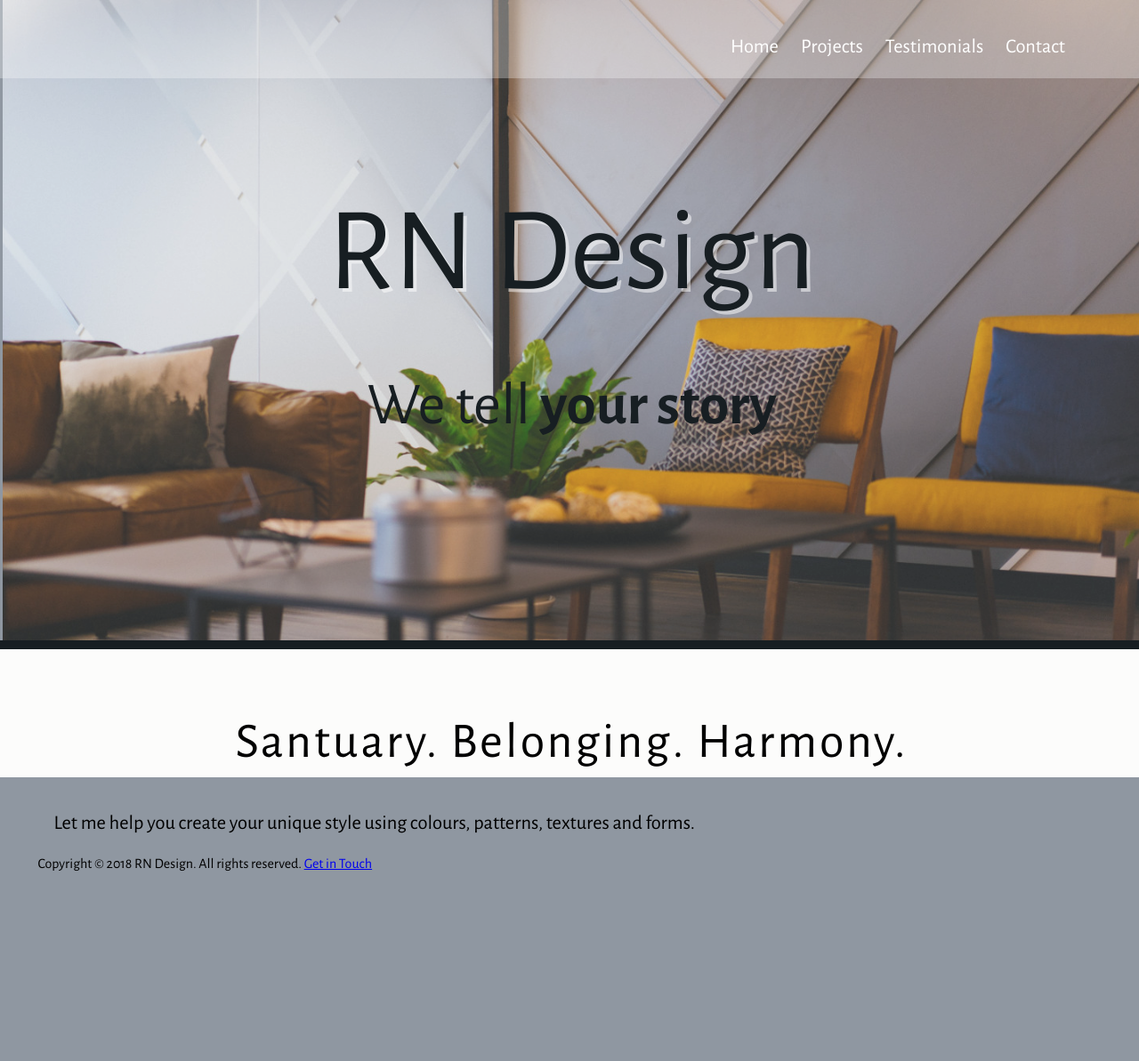
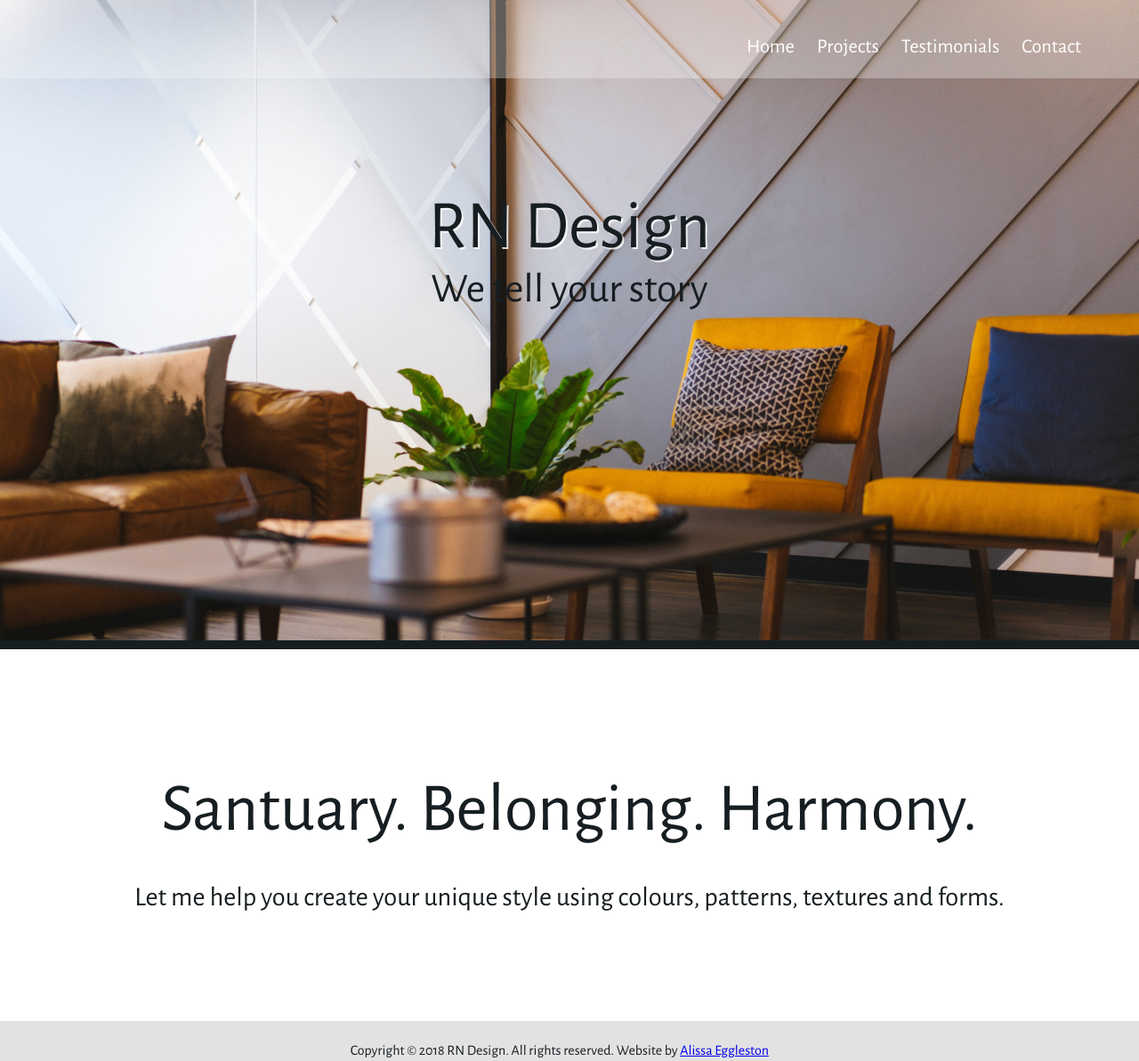
Before and after one commit to alissit/design-wb, a website: page app/index.html in a window 1280 px wide. Shown: the whole page at 89% size. Before the commit the page ends 1068 px from the top, so only its background shows below. Drawn offline with nearby package versions, Linux system fonts and the light colour scheme.

Commit message:
completed footer

```diff
--- a/app/assets/styles/base/_global.css
+++ b/app/assets/styles/base/_global.css
@@ -1,17 +1,13 @@
-* {
-	box-sizing: border-box;
-}
 
 body {
 
 	font-family: 'Alegreya Sans', sans-serif;
-	background-color: #8F97A1;
-	margin-right: -5px;
+	background-color: white;
+	margin: 0 auto;
 }
 
 img {
 	max-width: 100%;
 	height: auto;
-	margin-right: auto;
-	margin-left: auto;
+
 }
--- /dev/null
+++ b/app/assets/styles/modules/_headline.css
@@ -0,0 +1,52 @@
+.headline {
+
+	font-weight: 300;
+	font-size: 2.45rem;
+	color: $textColor;
+
+	@mixin atMedium{
+
+		font-weight: 400;
+		font-size: 4.8rem;
+	}
+
+	&--centered {
+		text-align: center;
+	}
+
+	&--small {
+		font-size: 1.25rem;
+
+		@mixin atMedium {
+			font-weight: 300;
+			font-size: 1.9rem;
+		}
+	}
+
+	strong {
+		font-weight: 400;
+	}
+
+	&--narrow {
+		max-width: 350px;
+		margin-left: auto;
+		margin-right: auto;
+
+		@mixin atMedium {
+			max-width: 1200px;
+			text-align: center;
+
+		}
+	}
+
+	&--b-margin-small {
+
+		margin-bottom: .5em;
+	}
+
+	&--b-margin-large {
+
+		margin-bottom: 1.6em;
+	}
+
+}
--- /dev/null
+++ b/app/assets/styles/modules/_large-hero.css
@@ -0,0 +1,55 @@
+.large-hero {
+
+	position: relative;
+	border-bottom: 10px solid $textColor;
+
+	&__image {
+		display: block;
+	}
+
+	&__text-content {
+		padding-top: 60px;
+		position: absolute;
+		top: 30%;
+		transform: translateY(-50%);
+		left: 0;
+		width: 100%;
+		text-align: center;
+
+		@mixin atMedium {
+			top: 35%;
+		}
+
+		@mixin atLarge {
+			top: 35%;
+		}
+
+	}
+
+	&__title {
+		font-weight: 300;
+		color: $textColor;
+		font-size: 3.2rem;
+		margin: 0;
+		text-shadow: 2px 2px 0 rgba(255, 255, 255, .8);
+
+		@mixin atSmall{
+			font-size: 4.8rem;
+		}
+
+
+	}
+
+	&__subtitle {
+		font-weight: 300;
+		color: $textColor;
+		font-size: 2.2rem;
+		margin: 0;
+
+		@mixin atMedium {
+			font-size: 2.9rem;
+		}
+
+	}
+
+}
--- a/app/assets/styles/modules/_secondary.css
+++ b/app/assets/styles/modules/_secondary.css
@@ -1,7 +1,11 @@
 .secondary {
 
 	background-color: rgb(252, 252, 251);
-	height: 100px;
+	height: 150px;
+
+	@mixin atSmall{
+		height: 200px;
+	}
 
 
 	&__description {
--- /dev/null
+++ b/app/assets/styles/modules/_site-footer.css
@@ -0,0 +1,20 @@
+.site-footer {
+
+	background-color: $backgroundColor;
+	color: $textColor;
+	padding: .5rem 0;
+	text-align: center;
+
+	&__text {
+		display: block;
+		margin-bottom: 1rem;
+		font-weight: 300;
+
+		@mixin atMedium {
+			display: inline;
+			margin-bottom: 0;
+			margin-right: 1.4rem;
+		}
+	}
+
+}
--- a/app/assets/styles/modules/_slider-head.css
+++ /dev/null
@@ -1,93 +0,0 @@
-.slider-head {
-		border-bottom: 10px solid $textColor;
-		position: relative;
-
-	&__image {
-
-		opacity: .75;
-		display: block;
-
-	}
-
-	&__text-content {
-		position: absolute;
-		left: 0;
-		width: 100%;
-		text-align: center;
-
-
-		@mixin atSmall {
-			top: 30px;
-		}
-
-		@mixin atMedium {
-			top: 60px;
-			padding-top: 60px;
-		}
-
-		@mixin atLarge {
-			top: 60px;
-			padding-top: 60px;
-		}
-
-
-
-	}
-
-
-	&__title {
-
-		font-weight: 400;
-		font-size: 3.2rem;
-		color: $textColor;
-		text-shadow: 2px 2px 0 rgba(0, 0, 0, .5);
-
-		@mixin atSmall {
-
-			font-size: 4.6rem;
-			text-shadow: 2px 2px 0 rgba(255, 255, 255, .5);
-		}
-
-		@mixin atMedium {
-			font-size: 6.7rem;
-			text-shadow: 2px 2px 0 rgba(255, 255, 255, .5);
-		}
-
-		@mixin atLarge {
-			margin-bottom: 0px;
-			font-size: 8.3rem;
-			text-shadow: 4px 4px 0 rgba(255, 255, 255, .5);
-		}
-
-		@mixin atXLarge {
-			margin-bottom: 0px;
-			font-size: 14.5rem;
-			text-shadow: 5.5px 5.5px 0 rgba(255, 255, 255, .5);
-		}
-
-	}
-
-	&__subtitle {
-		font-weight: 400;
-		font-size: 1.6rem;
-		color: $textColor;
-		max-width: 30rem;
-		margin-left: auto;
-		margin-right: auto;
-
-		@mixin atMedium {
-			font-size: 4.2rem;
-		}
-
-		@mixin atXLarge {
-			font-size: 8.2rem;
-			max-width: 60rem;
-		}
-	}
-
-		&__slider {
-		margin-right: auto;
-	    margin-left: auto;
-		}
-
-}
--- a/app/assets/styles/styles.css
+++ b/app/assets/styles/styles.css
@@ -2,9 +2,11 @@
 @import "base/_variables";
 @import "base/_mixins";
 @import "base/_global";
-@import "modules/_slider-head";
 @import "modules/_secondary";
 @import "modules/_wrapper";
 @import "modules/_page-section";
 @import "modules/_site-Header";
 @import "modules/_primary-nav";
+@import "modules/_site-footer";
+@import "modules/_large-hero";
+@import "modules/_headline";
--- a/app/index.html
+++ b/app/index.html
@@ -19,6 +19,8 @@
 <body>
   <header class="site-header">
   	<div class="wrapper">
+
+  		<div class="site-header__menu-icon"></div>
   		<div class="site-header__menu-content">
   			<div class="site-header__logo__graphic">
   			RN Design Ltd
@@ -35,41 +37,46 @@
   	</div>
   </header>
 
-	<div class ="slider-head">
-		<div class="slider-head__slider">
+	<div class ="large-hero">
 			    <picture>
-				      <source srcset="assets/images/yellow-chairs-2560.jpg 2560w" media="(min-width: 1380px)">
+				      <source srcset="assets/images/yellow-chairs-2560.jpg 2560w" media="(min-width: 1200px)">
 
-				      <source srcset="assets/images/yellow-chairs-1440.jpg 1440w" media="(min-width: 790px)">
+				      <source srcset="assets/images/yellow-chairs-1440.jpg 1440w" media="(min-width: 760px)">
 
 				      <source srcset="assets/images/yellow-chairs-800.jpg 800w" media="(min-width: 390px)">
 
-				      <img srcset="assets/images/yellow-chairs-mobile.jpg 650w" alt="Yellow chairs, Dan Gold Photography" class="slider-head__image">
+				      <img srcset="assets/images/yellow-chairs-mobile.jpg 650w" alt="Yellow chairs, Dan Gold Photography" class="large-hero__image">
 				</picture>
 
-		  <div class="slider-head__text-content">
+		  <div class="large-hero__text-content">
 		  	<div class="wrapper">
-			    <h1 class="slider-head__title">RN Design</h1>
-			    <h2 class="slider-head__subtitle">We tell <strong>your story</strong></h2>
+			    <h1 class="large-hero__title">RN Design</h1>
+			    <h2 class="large-hero__subtitle">We tell <strong>your story</strong></h2>
 			</div>
 		  </div>
-		 </div>
 	</div>
 
-<div class="secondary page-section">
+
+
+
+
+<div id="secondary-section" class="page-section">
 	<div class="wrapper">
-		<h2 class="secondary__description">Santuary. Belonging. Harmony.</h2>
-		<p class="secondary__paragraph">Let me help you create your unique style using <strong>colours, patterns, textures and forms.</strong></p>
+		<h2 class="headline headline--centered headline--b-margin-small">Santuary. Belonging. Harmony.</h2>
+		<p class="headline headline-- centered headline--small headline--narrow headline--b-margin-large">Let me help you create your unique style using <strong>colours, patterns, textures and forms.</strong></p>
 	</div>
 </div>
 
 
 
 
-  <footer class="wrapper page-section">
-    <p>Copyright &copy; 2018 RN Design. All rights reserved. <a href="#">Get in Touch</a></p>
+  <footer class="site-footer">
+  	<div class="wrapper">
+  		<p><span class="site-footer__text">Copyright &copy; 2018 RN Design.    All rights reserved.     Website by <a href="#">Alissa Eggleston<a><span></p>
+  	</div>
+
   </footer>
 
-  <script type="text/javascript" src="assets/scripts/slider.js"></script>
+  <script type="text/javascript" src="assets/scripts/App.js"></script>
 </body>
 </html>
--- a/app/temp/styles/styles.css
+++ b/app/temp/styles/styles.css
@@ -341,161 +341,31 @@ template {
   display: none;
 }
 
-* {
-	box-sizing: border-box;
-}
-
 body {
 
 	font-family: 'Alegreya Sans', sans-serif;
-	background-color: #8F97A1;
-	margin-right: -5px;
+	background-color: white;
+	margin: 0 auto;
 }
 
 img {
 	max-width: 100%;
 	height: auto;
-	margin-right: auto;
-	margin-left: auto;
-}
-
-.slider-head {
-		border-bottom: 10px solid #171E22;
-		position: relative;
 
 }
-
-.slider-head__image {
-
-		opacity: .75;
-		display: block;
-
-	}
-
-.slider-head__text-content {
-		position: absolute;
-		left: 0;
-		width: 100%;
-		text-align: center;
-
-
-
-	}
-
-@media (min-width: 530px){
-
-.slider-head__text-content {
-			top: 30px
-
-
-
-	}
-	}
-
-@media (min-width: 800px){
-
-.slider-head__text-content {
-			top: 60px;
-			padding-top: 60px
-
-
-
-	}
-	}
-
-@media (min-width: 1200px){
-
-.slider-head__text-content {
-			top: 60px;
-			padding-top: 60px
-
-
-
-	}
-	}
-
-.slider-head__title {
-
-		font-weight: 400;
-		font-size: 3.2rem;
-		color: #171E22;
-		text-shadow: 2px 2px 0 rgba(0, 0, 0, .5);
-
-	}
-
-@media (min-width: 530px){
-
-.slider-head__title {
-
-			font-size: 4.6rem;
-			text-shadow: 2px 2px 0 rgba(255, 255, 255, .5)
-
-	}
-	}
-
-@media (min-width: 800px){
-
-.slider-head__title {
-			font-size: 6.7rem;
-			text-shadow: 2px 2px 0 rgba(255, 255, 255, .5)
-
-	}
-	}
-
-@media (min-width: 1200px){
-
-.slider-head__title {
-			margin-bottom: 0px;
-			font-size: 8.3rem;
-			text-shadow: 4px 4px 0 rgba(255, 255, 255, .5)
-
-	}
-	}
-
-@media (min-width: 1980px){
-
-.slider-head__title {
-			margin-bottom: 0px;
-			font-size: 14.5rem;
-			text-shadow: 5.5px 5.5px 0 rgba(255, 255, 255, .5)
-
-	}
-	}
-
-.slider-head__subtitle {
-		font-weight: 400;
-		font-size: 1.6rem;
-		color: #171E22;
-		max-width: 30rem;
-		margin-left: auto;
-		margin-right: auto;
-	}
-
-@media (min-width: 800px){
-
-.slider-head__subtitle {
-			font-size: 4.2rem
-	}
-	}
-
-@media (min-width: 1980px){
-
-.slider-head__subtitle {
-			font-size: 8.2rem;
-			max-width: 60rem
-	}
-	}
-
-.slider-head__slider {
-		margin-right: auto;
-	    margin-left: auto;
-		}
 
 .secondary {
 
 	background-color: rgb(252, 252, 251);
-	height: 100px;
+	height: 150px;
 }
+
+@media (min-width: 530px){
+
+.secondary {
+		height: 200px
+}
+	}
 
 .secondary__description {
 			font-weight: 300;
@@ -568,6 +438,22 @@ img {
 	}
 	}
 
+.site-header__menu-icon {
+		width: 20px;
+		height: 20px;
+		background-color: white;
+		position: absolute;
+		top: 10px;
+		right: 10px;
+	}
+
+@media (min-width: 800px){
+
+.site-header__menu-icon {
+			display: none
+	}
+	}
+
 .site-header__menu-content {
 		display: none;
 	}
@@ -610,3 +496,163 @@ img {
 		display: block;
 		padding: 12px 0;
 	}
+
+.site-footer {
+
+	background-color: #E3E2E2;
+	color: #171E22;
+	padding: .5rem 0;
+	text-align: center;
+
+}
+
+.site-footer__text {
+		display: block;
+		margin-bottom: 1rem;
+		font-weight: 300;
+	}
+
+@media (min-width: 800px){
+
+.site-footer__text {
+			display: inline;
+			margin-bottom: 0;
+			margin-right: 1.4rem
+	}
+	}
+
+.large-hero {
+
+	position: relative;
+	border-bottom: 10px solid #171E22;
+
+}
+
+.large-hero__image {
+		display: block;
+	}
+
+.large-hero__text-content {
+		padding-top: 60px;
+		position: absolute;
+		top: 30%;
+		-webkit-transform: translateY(-50%);
+		        transform: translateY(-50%);
+		left: 0;
+		width: 100%;
+		text-align: center;
+
+	}
+
+@media (min-width: 800px){
+
+.large-hero__text-content {
+			top: 35%
+
+	}
+	}
+
+@media (min-width: 1200px){
+
+.large-hero__text-content {
+			top: 35%
+
+	}
+	}
+
+.large-hero__title {
+		font-weight: 300;
+		color: #171E22;
+		font-size: 3.2rem;
+		margin: 0;
+		text-shadow: 2px 2px 0 rgba(255, 255, 255, .8);
+
+
+	}
+
+@media (min-width: 530px){
+
+.large-hero__title {
+			font-size: 4.8rem
+
+
+	}
+	}
+
+.large-hero__subtitle {
+		font-weight: 300;
+		color: #171E22;
+		font-size: 2.2rem;
+		margin: 0;
+
+	}
+
+@media (min-width: 800px){
+
+.large-hero__subtitle {
+			font-size: 2.9rem
+
+	}
+	}
+
+.headline {
+
+	font-weight: 300;
+	font-size: 2.45rem;
+	color: #171E22;
+
+}
+
+@media (min-width: 800px){
+
+.headline {
+
+		font-weight: 400;
+		font-size: 4.8rem
+
+}
+	}
+
+.headline--centered {
+		text-align: center;
+	}
+
+.headline--small {
+		font-size: 1.25rem;
+	}
+
+@media (min-width: 800px){
+
+.headline--small {
+			font-weight: 300;
+			font-size: 1.9rem
+	}
+	}
+
+.headline strong {
+		font-weight: 400;
+	}
+
+.headline--narrow {
+		max-width: 350px;
+		margin-left: auto;
+		margin-right: auto;
+	}
+
+@media (min-width: 800px){
+
+.headline--narrow {
+			max-width: 1200px;
+			text-align: center
+	}
+	}
+
+.headline--b-margin-small {
+
+		margin-bottom: .5em;
+	}
+
+.headline--b-margin-large {
+
+		margin-bottom: 1.6em;
+	}
```
Also changed, not shown: app/assets/styles/modules/_site-header.css (+13 -1 lines), app/assets/scripts/App.js (added).
